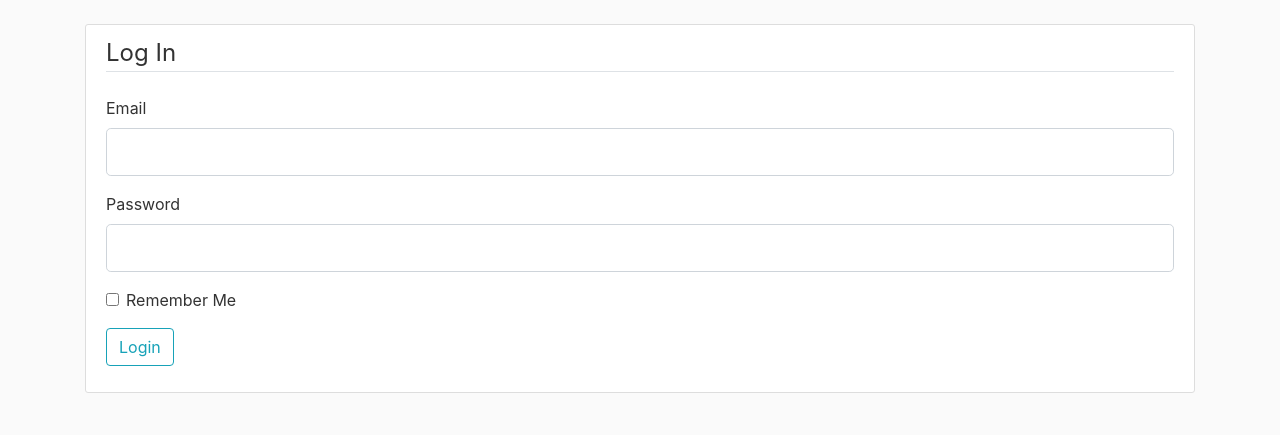
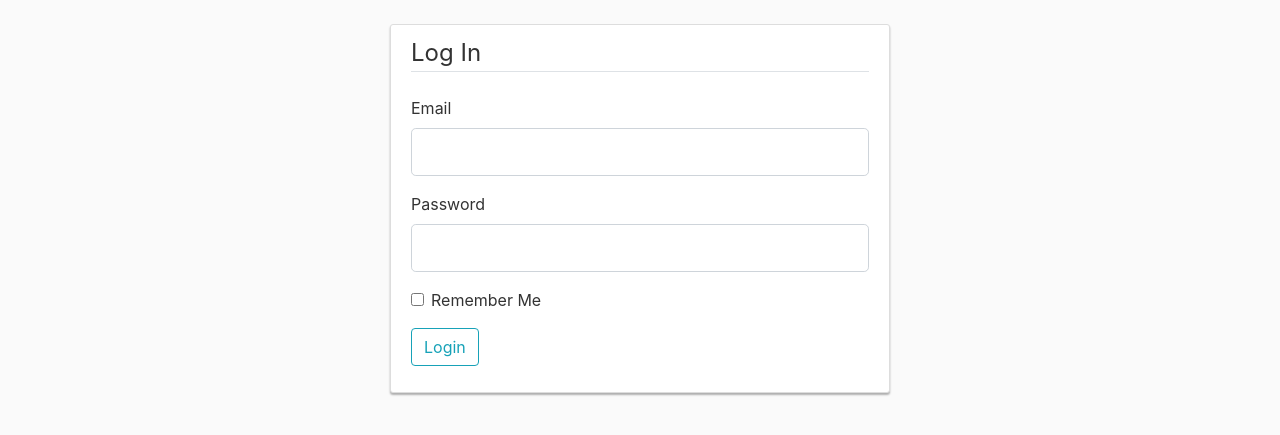
Before and after one commit to unluckyvevo/IT2201-Project, a Flask app: page / in a window 1280 px wide. Shown: the part 56-491 px from the top of the page. Run offline with Flask 2, Linux system fonts and the light colour scheme; some libraries are stand-ins or nearby versions.

Commit message:
login styling

```diff
--- a/readbit/static/main.css
+++ b/readbit/static/main.css
@@ -30,6 +30,8 @@ h1, h2, h3, h4, h5, h6 {
   border: 1px solid #dddddd;
   border-radius: 3px;
   margin-bottom: 20px;
+  width: 500px !important;
+  box-shadow: 0px 2px 2px rgba(0, 0, 0, 0.3);
 }
 
 .article-title {
@@ -78,3 +80,9 @@ a.article-title:hover {
 .account-heading {
   font-size: 2.5rem;
 }
+
+#login-row
+{
+  display: flex;
+  justify-content: center;
+}
--- a/readbit/templates/login.html
+++ b/readbit/templates/login.html
@@ -1,7 +1,9 @@
 {% extends "layout.html" %}
 {% block content %}
+<div class="row" id="login-row">
     <div class="content-section">
-        <form method="POST" action="">
+
+        <form id="login-form" method="POST" action="">
             {{ form.hidden_tag() }}
             <fieldset class="form-group">
                 <legend class="border-bottom mb-4">Log In</legend>
@@ -42,4 +44,5 @@
             </div>
         </form>
     </div>
+</div>
 {% endblock content %}
```
